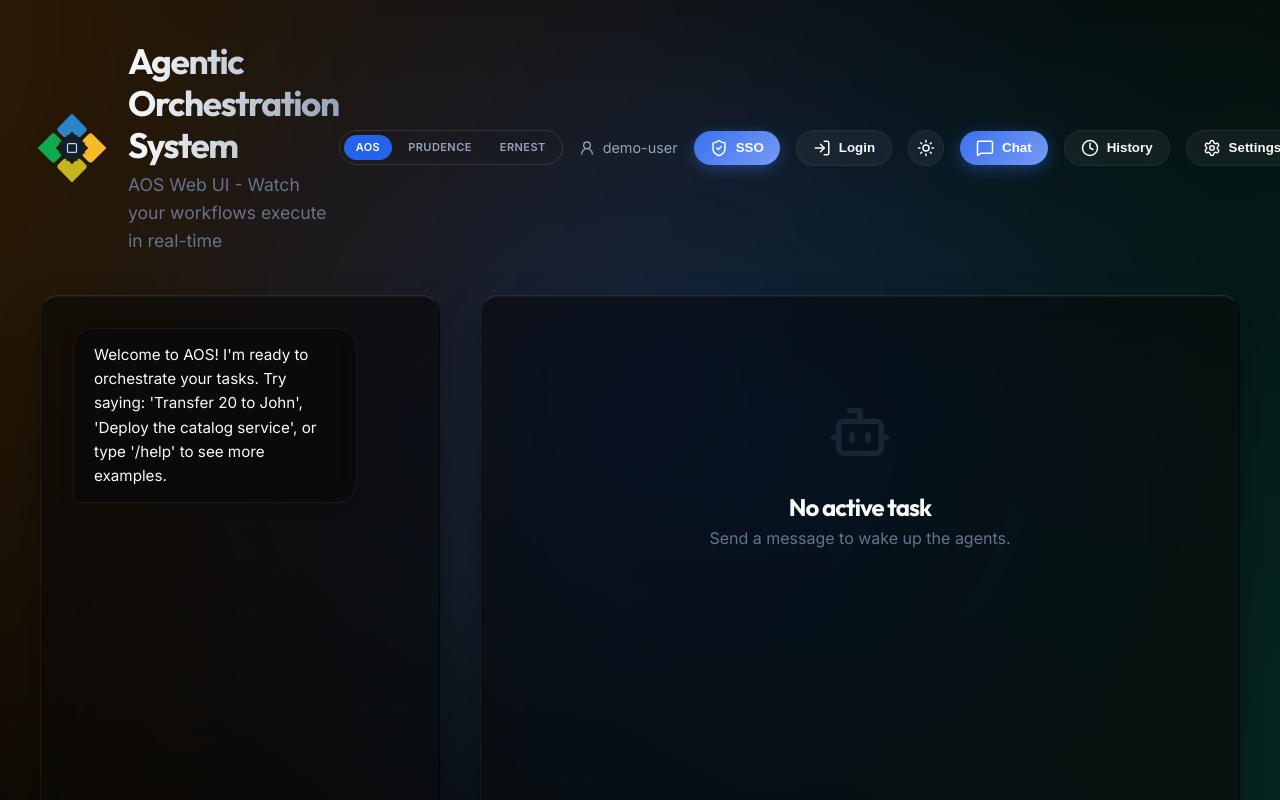
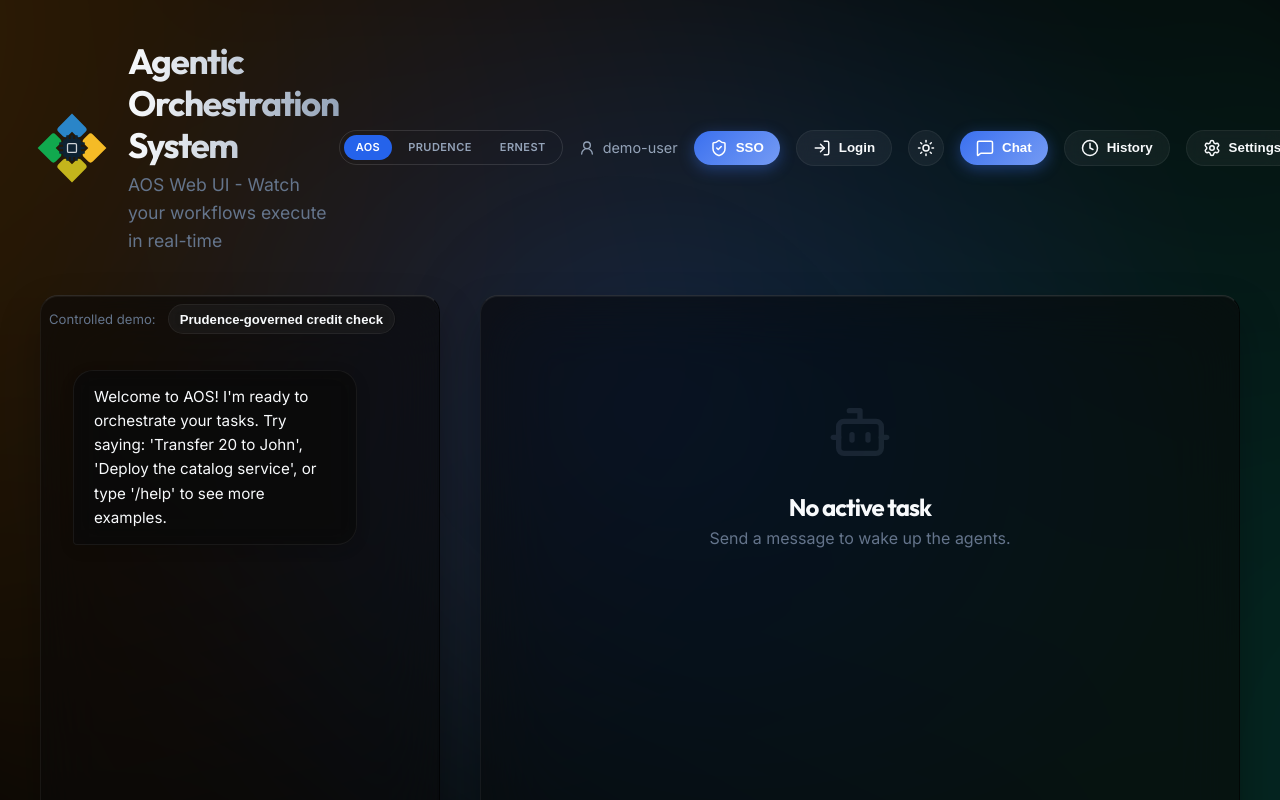
Before and after one commit to ccastromar/aos-agentic-orchestration-system, a React (Vite) app: page / in a window 1280 px wide. Shown: the top 800 px of the page. Built offline with nearby package versions, Linux system fonts and the light colour scheme; no server answers.

Commit message:
Add governed credit demo shortcut

```diff
--- a/src/components/ChatPanel.jsx
+++ b/src/components/ChatPanel.jsx
@@ -4,6 +4,7 @@ import { motion, AnimatePresence } from 'framer-motion';
 import { apiFetch } from '../utils/api';
 
 const ChatPanel = ({ onTaskCreated }) => {
+  const governedDemoPrompt = 'Run the governed consumer-credit pre-screening demo';
   const [messages, setMessages] = useState([
     { id: 1, text: "Welcome to AOS! I'm ready to orchestrate your tasks. Try saying: 'Transfer 20 to John', 'Deploy the catalog service', or type '/help' to see more examples.", sender: 'system' }
   ]);
@@ -121,6 +122,19 @@ const ChatPanel = ({ onTaskCreated }) => {
 
   return (
     <>
+      <div style={{ marginBottom: '0.75rem', display: 'flex', alignItems: 'center', gap: '0.75rem', flexWrap: 'wrap' }}>
+        <span style={{ color: 'var(--text-muted)', fontSize: '0.82rem' }}>Controlled demo:</span>
+        <button
+          type="button"
+          className="btn btn-secondary"
+          onClick={() => setInput(governedDemoPrompt)}
+          disabled={isLoading}
+          title="Loads a read-only demo that AOS must first submit to Prudence"
+          style={{ padding: '0.4rem 0.7rem', fontSize: '0.82rem' }}
+        >
+          Prudence-governed credit check
+        </button>
+      </div>
       <div className="chat-messages">
         <AnimatePresence initial={false}>
           {messages.map((msg) => (
```
